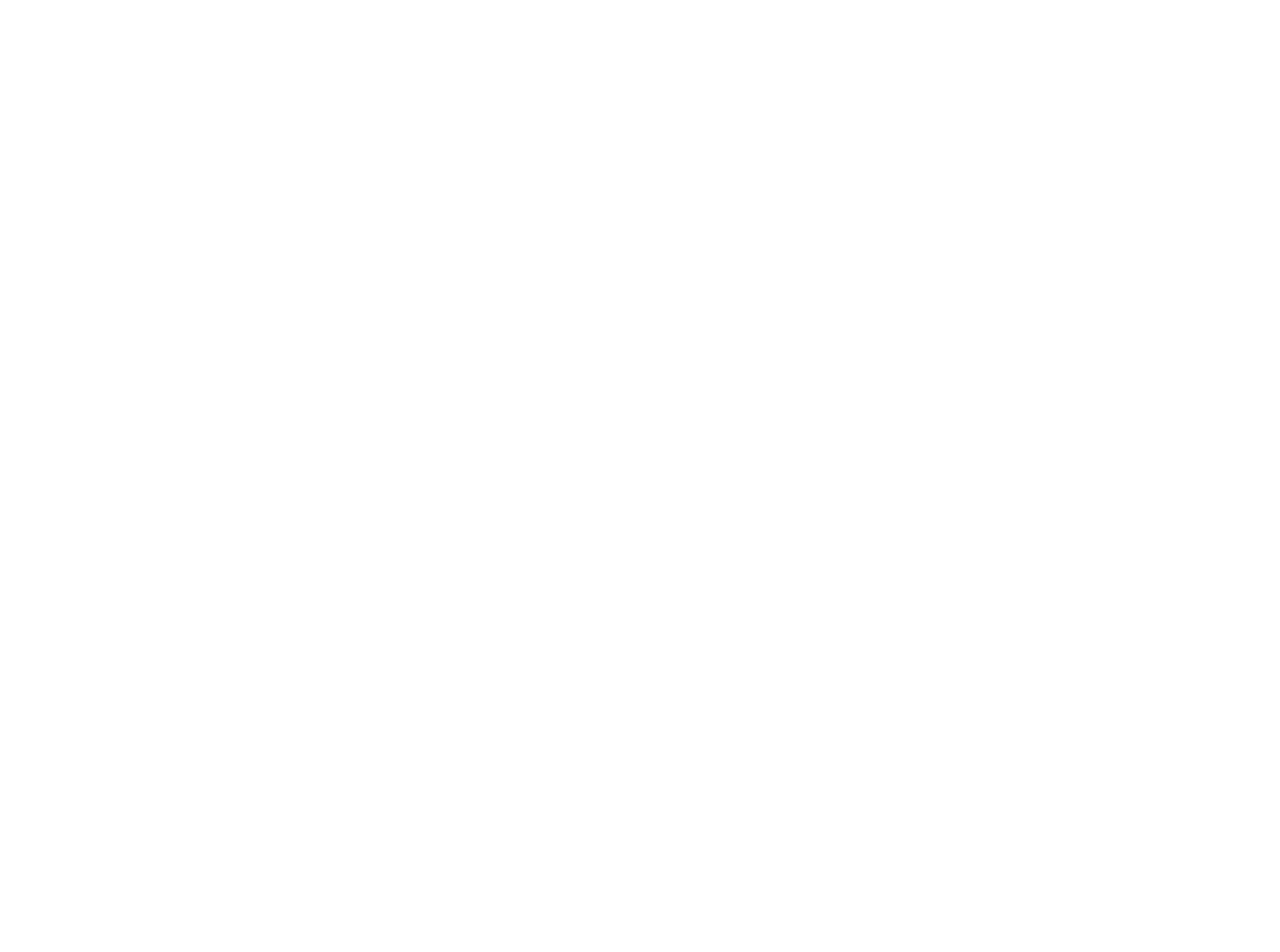
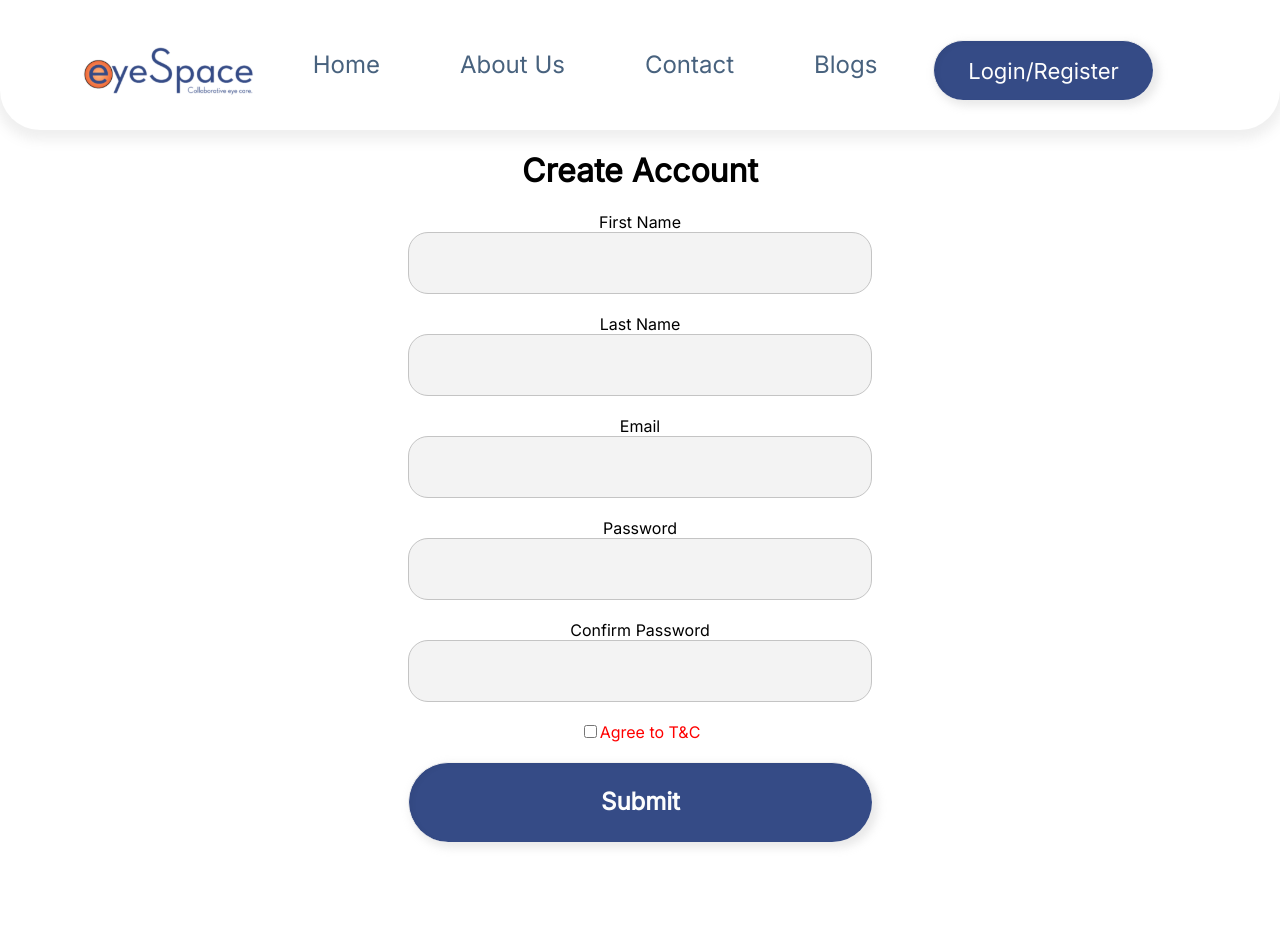
Before and after one commit to eyelabsai/EyeSpace-Website, a React (Create React App) app: page /CreateAccount in a window 1280 px wide. Before the commit this address had no page. Shown: the top 952 px of the page. Before the commit the page ends 800 px from the top, so only its background shows below. Built offline with nearby package versions, Linux system fonts and the light colour scheme.

Commit message:
Added CreateAccount

```diff
--- a/src/App.js
+++ b/src/App.js
@@ -5,6 +5,7 @@ import Blogs from "./views/Blogs/Blogs";
 import AboutUs from "./views/AboutUs/AboutUs";
 import Contact from "./views/Contact/Contact";
 import Login from "./views/Login/Login";
+import CreateAccount from "./views/CreateAccount/CreateAccount"
 //import './App.css';
 
 export default class App extends React.Component {
@@ -20,6 +21,7 @@ export default class App extends React.Component {
             <Route path="/Blogs" element={ <Blogs/> }></Route>
             <Route path="/Contact" element={ <Contact/> }></Route>
             <Route path="/Login" element={ <Login/> }></Route>
+            <Route path="/CreateAccount" element={ <CreateAccount/> }></Route>
           </Routes>
         </BrowserRouter>
       </div>
--- a/src/views/CreateAccount/CreateAccount.css
+++ b/src/views/CreateAccount/CreateAccount.css
@@ -0,0 +1,40 @@
+.createacc-page {
+    font-family: 'Inter';
+    display: block;
+    margin-top: 20px;
+    text-align: center;
+    margin-bottom: 100px;
+}
+
+#makered {
+    color: red;
+}
+
+.ca-inloginsubmit {
+    cursor: pointer;
+
+    font-family: 'Inter';
+    font-style: normal;
+    font-weight: 600;
+    font-size: 24px;
+    line-height: 28px;
+    text-decoration: none;
+
+
+    color: #FDFDFD;
+    box-sizing: border-box;
+
+    width: 464px;
+    height: 80px;
+
+    background: #354B86;
+    border-width: 1px 0px 0px 1px;
+    border-style: solid;
+    border-color: #F1F1F1;
+    box-shadow: -4px -4px 4px rgba(255, 255, 255, 0.25), 4px 4px 8px 2px rgba(181, 181, 181, 0.3), inset 4px 2px 4px rgba(0, 0, 0, 0.03);
+    border-radius: 40px;
+}
+
+.ca-title {
+    justify-content: center;
+}
--- a/src/views/CreateAccount/CreateAccount.js
+++ b/src/views/CreateAccount/CreateAccount.js
@@ -0,0 +1,51 @@
+import React from "react";
+import PropTypes from "prop-types";
+import Header from '../../components/header/Header';
+import Footer from "../../components/footer/Footer";
+import './CreateAccount.css';
+
+export default class Login extends React.Component {
+  static propTypes = { // define any props here
+    name: PropTypes.string,
+  };
+
+  render() {
+    return (
+    <div>
+        <Header page="CreateAccount"/>
+        <div className="createacc-page">
+            <div id="ca-main">
+                <h1 className="ca-title">Create Account</h1>
+                <form action="CreateAccount" method="post">
+                    <label>First Name</label>
+                    <br />
+                    <input className="inputborder" type="text"></input>
+                    <br /><br />
+                    <label>Last Name</label>
+                    <br />
+                    <input className="inputborder" type="text"></input>
+                    <br /><br />
+                    <label>Email</label>
+                    <br />
+                    <input className="inputborder" type="text"></input>
+                    <br /><br />
+                    <label>Password</label>
+                    <br />
+                    <input className="inputborder" type="text"></input>
+                    <br /><br />
+                    <label>Confirm Password</label>
+                    <br />
+                    <input className="inputborder" type="text"></input>
+                    <br /><br />
+                    <input type="checkbox"></input>
+                    <label id="makered">Agree to T&C</label>
+                    <br /><br />
+                    <button type="submit" className="ca-inloginsubmit">Submit</button>
+                </form>
+            </div>
+        </div>
+    <Footer/>
+    </div>
+    );
+  }
+}
```
